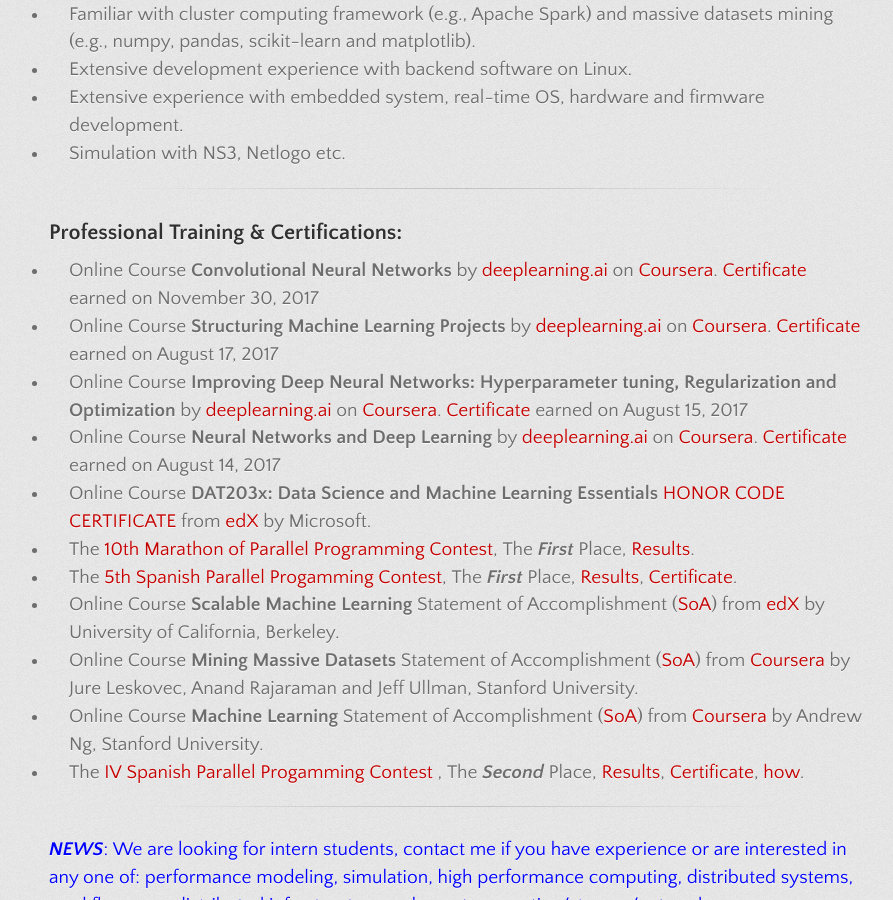
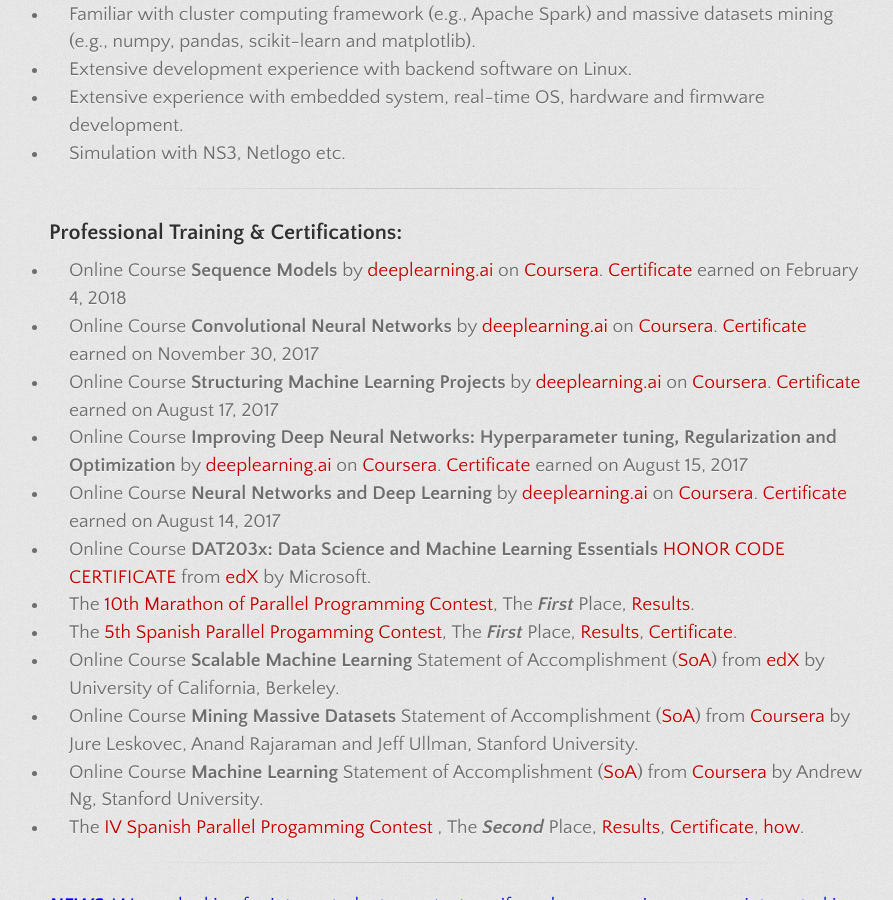
Before and after one commit to lzhengchun/lzhengchun.github.io, a Jekyll site: the page built from index.md, in a window 1280 px wide and 900 px high, scrolled down 1478 px. Shown: the whole window, without its empty margins (181-1074 px from the left). Built offline with Jekyll 4.4.1, drawn with Linux system fonts in a browser that asks for light colours; some web fonts are replaced.

Commit message:
add, delete, polish etc.

```diff
--- a/index.md
+++ b/index.md
@@ -45,6 +45,7 @@
 
 ---
 ## Professional Training & Certifications:
+* Online Course __Sequence Models__ by [deeplearning.ai](https://www.deeplearning.ai/) on [Coursera](https://www.coursera.org/learn/nlp-sequence-models/home/welcome). <a href="https://www.coursera.org/account/accomplishments/certificate/98J8RFKMCGAA" target="_blank">Certificate</a> earned on February 4, 2018
 * Online Course __Convolutional Neural Networks__ by [deeplearning.ai](https://www.deeplearning.ai/) on [Coursera](https://www.coursera.org/learn/convolutional-neural-networks). <a href="https://www.coursera.org/account/accomplishments/certificate/PS2LT4WMR7M8" target="_blank">Certificate</a> earned on November 30, 2017
 * Online Course __Structuring Machine Learning Projects__ by [deeplearning.ai](https://www.deeplearning.ai/) on [Coursera](https://www.coursera.org/learn/neural-networks-deep-learning). <a href="https://www.coursera.org/account/accomplishments/certificate/GTUWDPUQJHJB" target="_blank">Certificate</a> earned on August 17, 2017
 * Online Course __Improving Deep Neural Networks: Hyperparameter tuning, Regularization and Optimization__ by [deeplearning.ai](https://www.deeplearning.ai/) on [Coursera](https://www.coursera.org/learn/neural-networks-deep-learning). <a href="https://www.coursera.org/account/accomplishments/certificate/DAN32L2EDNUT" target="_blank">Certificate</a> earned on August 15, 2017
```
Also changed, not shown: News.md (+2 -0 lines).
